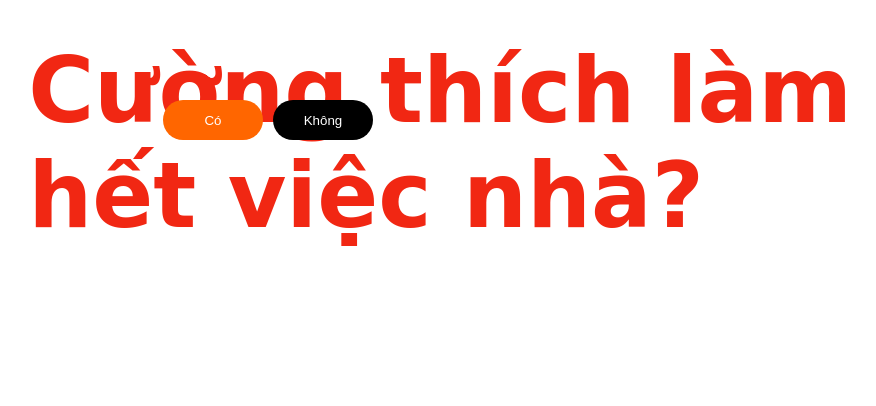
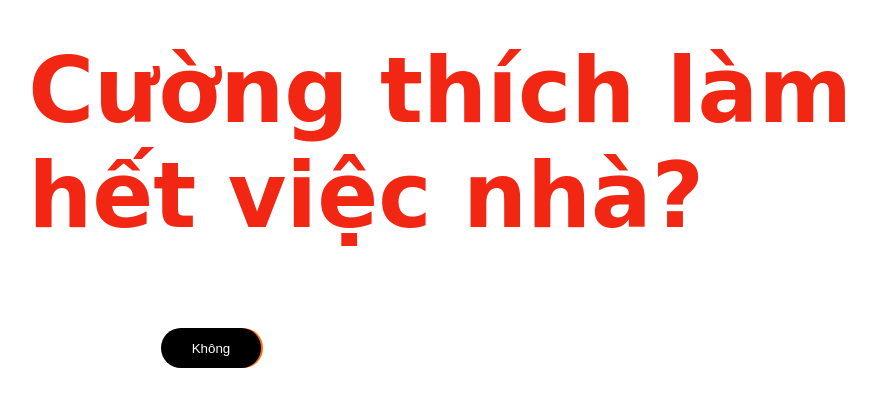
Before and after one commit to vuthithuha/vuthithuha2, a plain HTML site: page index.html in a window 1280 px wide. Shown: the whole page, without its empty margins (359-1235 px from the left). Drawn offline with Linux system fonts and the light colour scheme.

Commit message:
Update index.html

```diff
--- a/index.html
+++ b/index.html
@@ -18,8 +18,7 @@
                 border: none;
                 border-radius: 20px;
                 position: absolute;
-                top: 80px;
-                left: 120px;
+
                 margin: 20px 40%
             }
 
```
